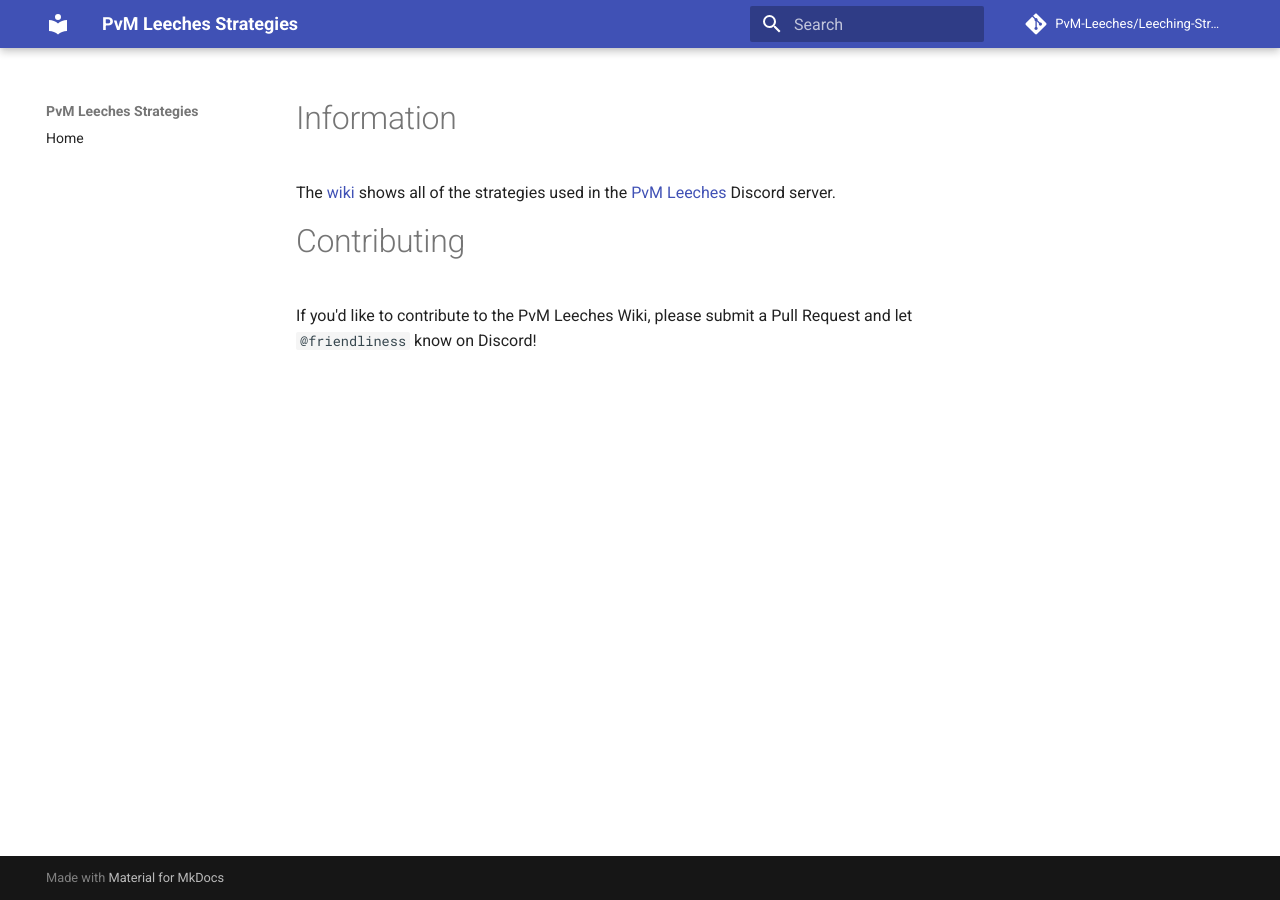
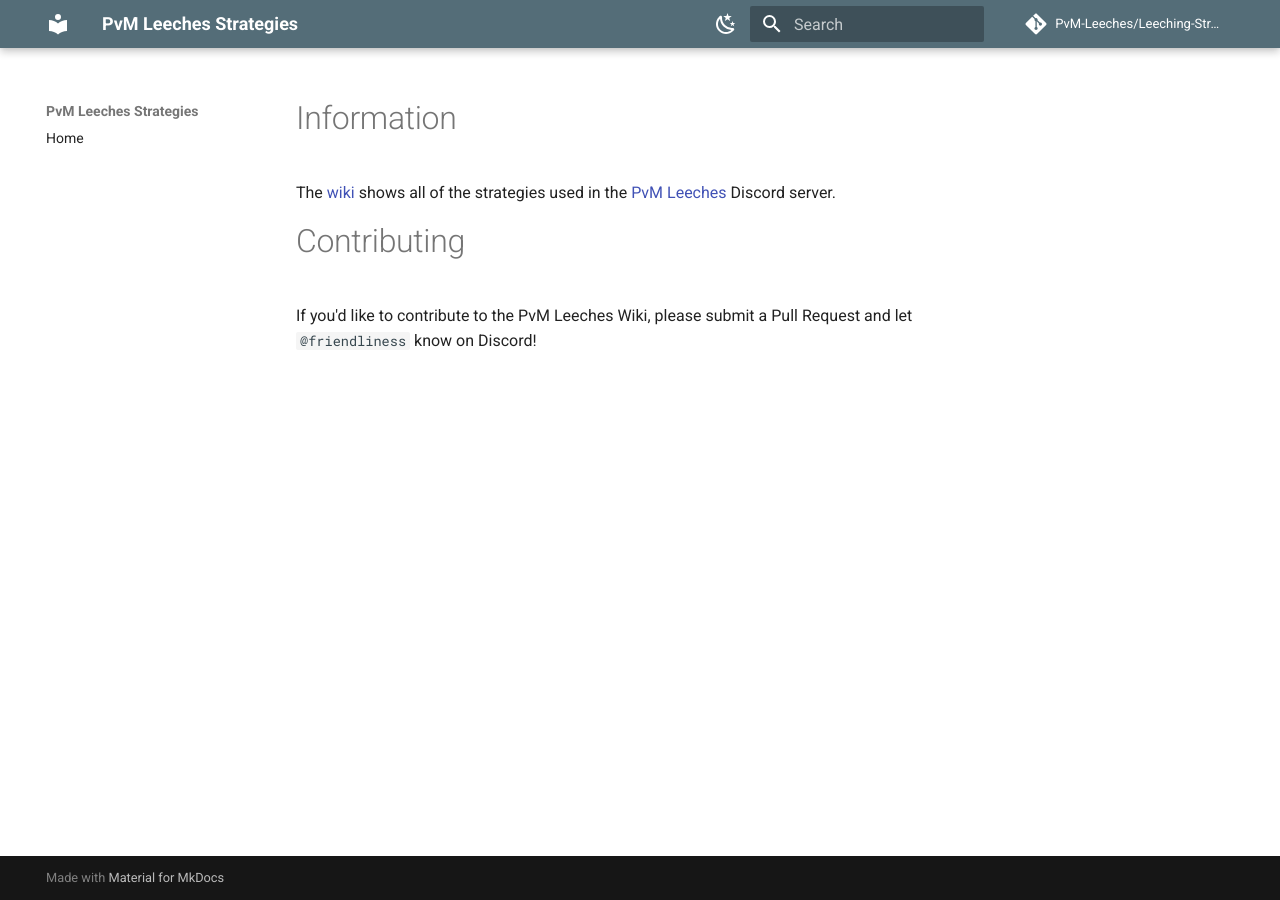
Before and after one commit to PvM-Leeches/Leeching-Strategies, an MkDocs documentation site: the page built from docs/README.md, in a window 1280 px wide. Built offline with MkDocs 1.6.1 and Material for MkDocs 9.7.7, drawn with Linux system fonts in a browser that asks for light colours; comment, search, counter and statistics services are not loaded.

Commit message:
Update mkdocs.yml

```diff
--- a/mkdocs.yml
+++ b/mkdocs.yml
@@ -4,7 +4,35 @@ site_author: 'Friendliness'
 docs_dir: docs/
 repo_name: 'PvM-Leeches/Leeching-Strategies'
 repo_url: 'https://github.com/PvM-Leeches/Leeching-Strategies'
+
 nav:
     - Home: index.md
+
+
 theme:
-  name: 'material'
+  name: "material"
+  font: Roboto
+  palette:
+    - media: "(prefers-color-scheme: dark)"
+      scheme: slate
+      primary: blue grey
+      accent: teal
+      toggle:
+        icon: material/weather-sunny
+        name: Switch to light mode
+
+    - media: "(prefers-color-scheme: light)"
+      scheme: default
+      primary: blue grey
+      accent: teal
+      toggle:
+        icon: material/weather-night
+        name: Switch to dark mode
+
+  nav_style: dark
+
+markdown_extensions:
+  - admonition
+
+plugins:
+  - search
```
